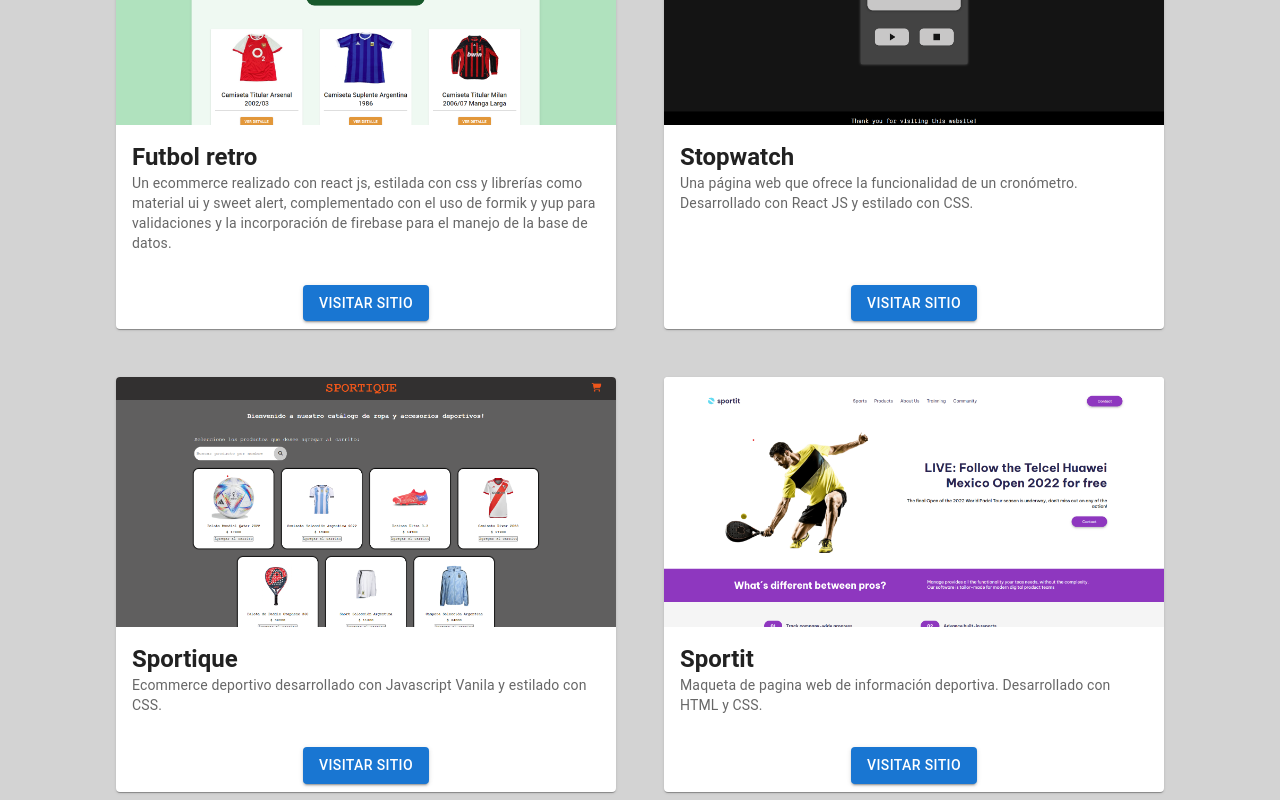
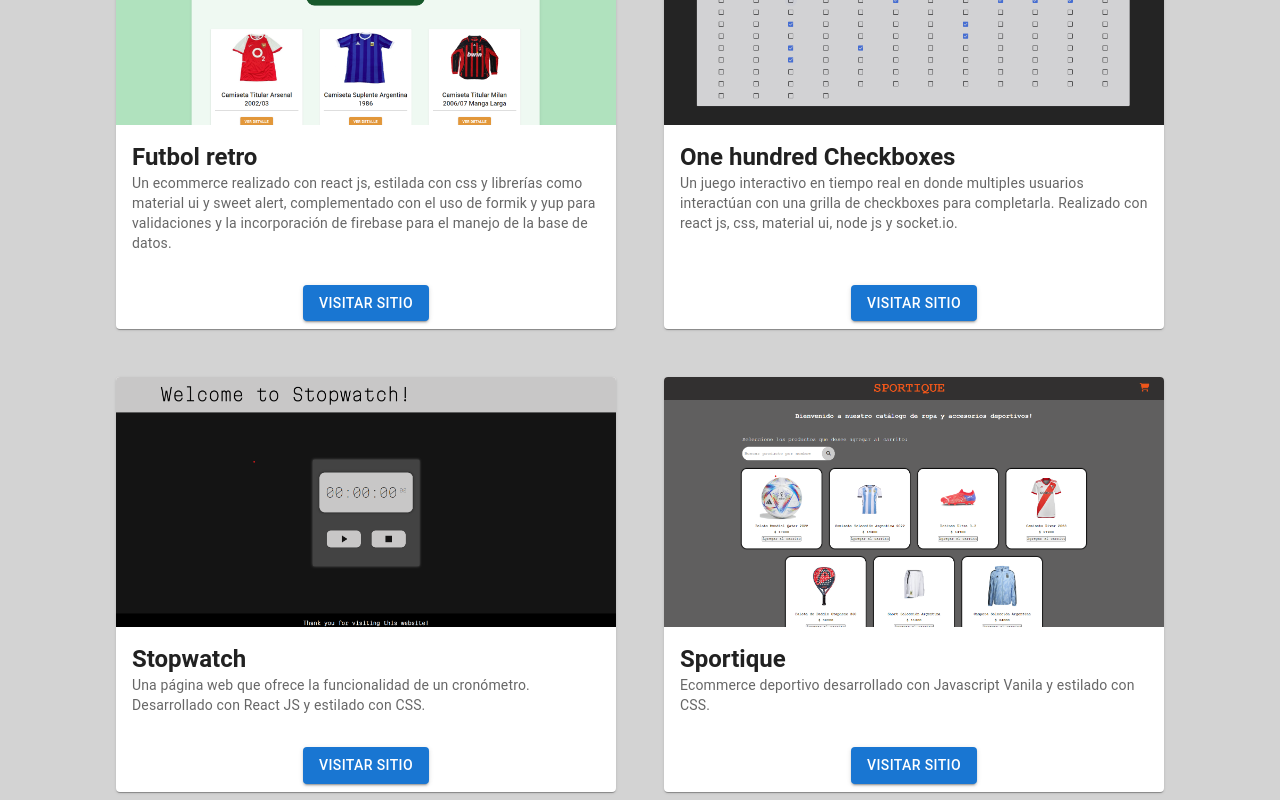
Before and after one commit to MateoMigone/portfolioMateoMigone, a React (Vite) app: page / in a window 1280 px wide. Shown: the part 2000-2800 px from the top of the page. Built offline with nearby package versions, Linux system fonts and the light colour scheme.

Commit message:
adding one hundred checkboxes

```diff
--- a/src/components/common/portfolio/Portfolio.jsx
+++ b/src/components/common/portfolio/Portfolio.jsx
@@ -64,6 +64,13 @@ const Portfolio = () => {
           />
 
           <ProjectCardContainer
+            name="One hundred Checkboxes"
+            img="/assets/oneHundredCheckboxes.png"
+            description="Un juego interactivo en tiempo real en donde multiples usuarios interactúan con una grilla de checkboxes para completarla. Realizado con react js, css, material ui, node js y socket.io."
+            url="https://one-thousand-checkboxes-front.vercel.app/"
+          />
+
+          <ProjectCardContainer
             name="Stopwatch"
             img="/assets/stopwatchPreview.png"
             description="Una página web que ofrece la funcionalidad de un cronómetro. Desarrollado con React JS y estilado con CSS."
```
Also changed, not shown: public/assets/oneHundredCheckboxes.png (added).
